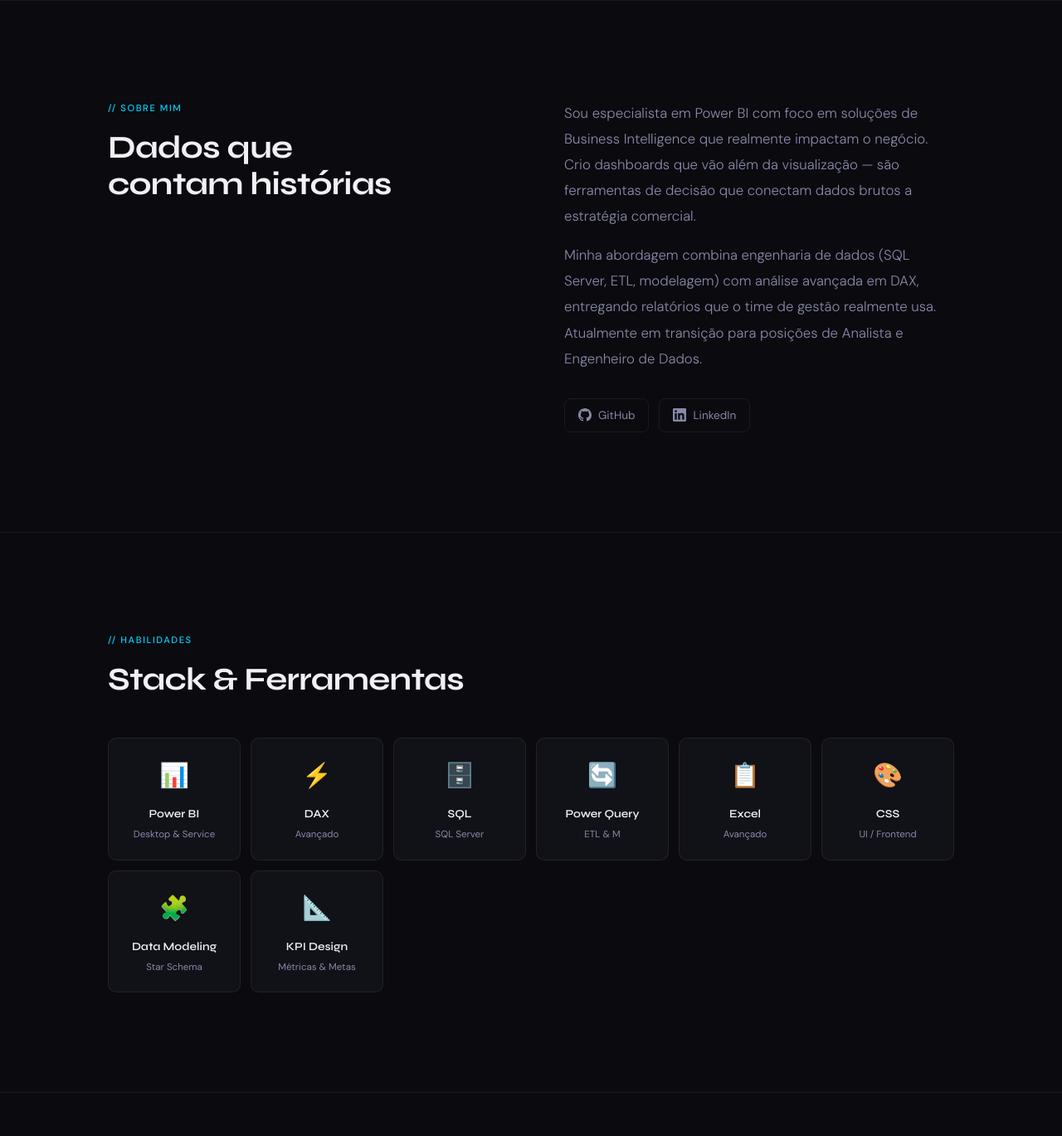
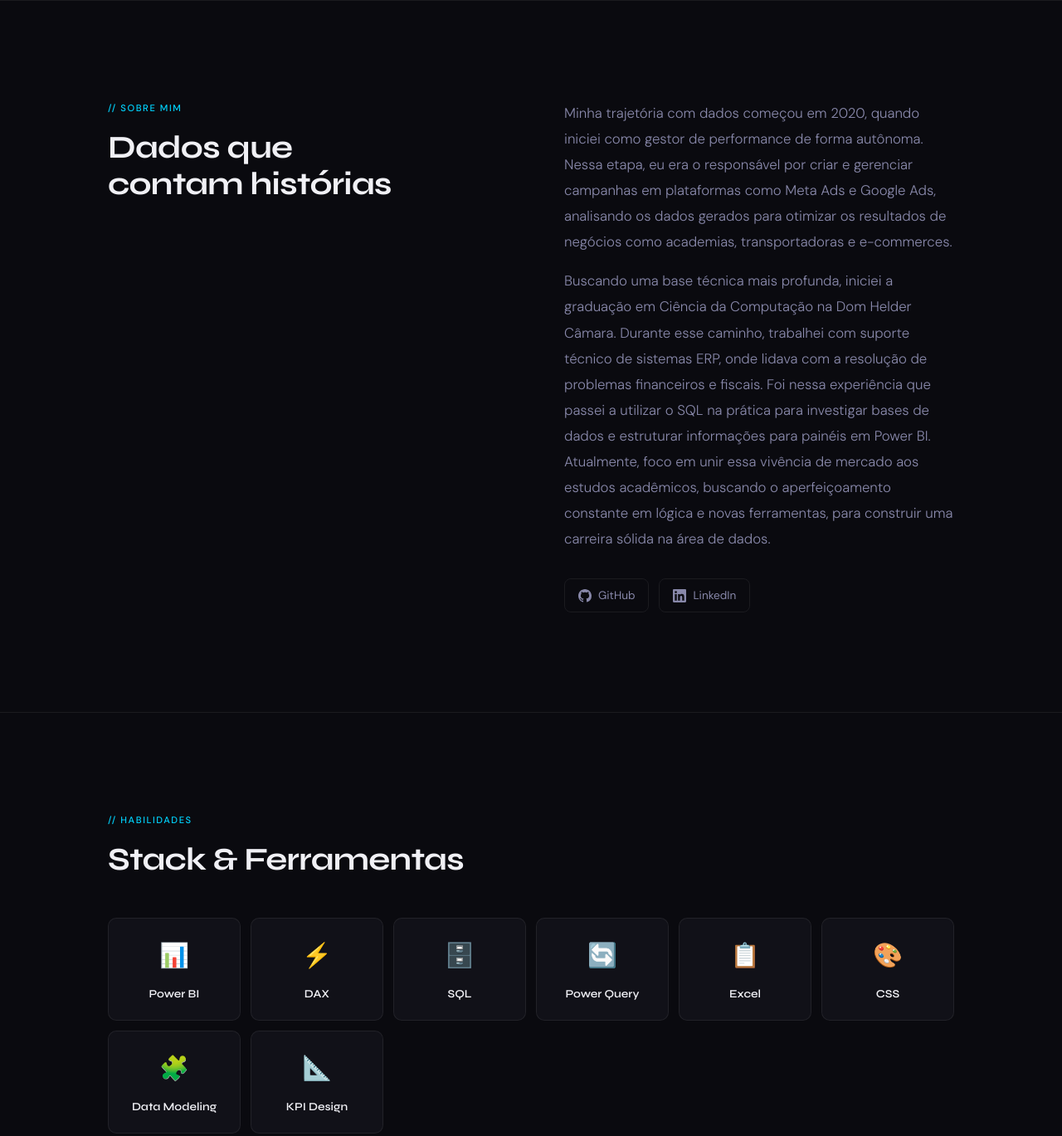
Before and after one commit to SammuelRabelo/portifolio, a plain HTML site: page index.html in a window 1280 px wide. Shown: the part 800-2169 px from the top of the page at 83% size. Drawn offline with Linux system fonts and the light colour scheme.

Commit message:
Update index.html
Segunda versão do portifólio

```diff
--- a/index.html
+++ b/index.html
@@ -777,7 +777,7 @@
           Sammuel<br>
           <span class="highlight">Rabelo</span>
         </h1>
-        <p class="hero-sub">Analista de BI & Dados — transformo dados em decisões estratégicas com Power BI, SQL e DAX.</p>
+        <p class="hero-sub">Analista de BI & Dados.</p>
         <div class="hero-ctas">
           <a href="#projetos" class="btn-primary">Ver projetos →</a>
           <a href="#contato" class="btn-secondary">Entre em contato</a>
@@ -821,8 +821,8 @@
       </div>
       <div class="fade-in">
         <div class="sobre-text">
-          <p>Sou especialista em Power BI com foco em soluções de Business Intelligence que realmente impactam o negócio. Crio dashboards que vão além da visualização — são ferramentas de decisão que conectam dados brutos a estratégia comercial.</p>
-          <p>Minha abordagem combina engenharia de dados (SQL Server, ETL, modelagem) com análise avançada em DAX, entregando relatórios que o time de gestão realmente usa. Atualmente em transição para posições de Analista e Engenheiro de Dados.</p>
+          <p>Minha trajetória com dados começou em 2020, quando iniciei como gestor de performance de forma autônoma. Nessa etapa, eu era o responsável por criar e gerenciar campanhas em plataformas como Meta Ads e Google Ads, analisando os dados gerados para otimizar os resultados de negócios como academias, transportadoras e e-commerces.</p>
+          <p>Buscando uma base técnica mais profunda, iniciei a graduação em Ciência da Computação na Dom Helder Câmara. Durante esse caminho, trabalhei com suporte técnico de sistemas ERP, onde lidava com a resolução de problemas financeiros e fiscais. Foi nessa experiência que passei a utilizar o SQL na prática para investigar bases de dados e estruturar informações para painéis em Power BI. Atualmente, foco em unir essa vivência de mercado aos estudos acadêmicos, buscando o aperfeiçoamento constante em lógica e novas ferramentas, para  construir uma carreira sólida na área de dados.</p>
         </div>
         <div class="social-links">
           <a href="https://github.com/SammuelRabelo" target="_blank" class="social-link">
@@ -850,42 +850,34 @@
       <div class="skill-item fade-in">
         <span class="skill-icon">📊</span>
         <div class="skill-name">Power BI</div>
-        <div class="skill-level">Desktop & Service</div>
       </div>
       <div class="skill-item fade-in">
         <span class="skill-icon">⚡</span>
         <div class="skill-name">DAX</div>
-        <div class="skill-level">Avançado</div>
       </div>
       <div class="skill-item fade-in">
         <span class="skill-icon">🗄️</span>
         <div class="skill-name">SQL</div>
-        <div class="skill-level">SQL Server</div>
       </div>
       <div class="skill-item fade-in">
         <span class="skill-icon">🔄</span>
         <div class="skill-name">Power Query</div>
-        <div class="skill-level">ETL & M</div>
       </div>
       <div class="skill-item fade-in">
         <span class="skill-icon">📋</span>
         <div class="skill-name">Excel</div>
-        <div class="skill-level">Avançado</div>
       </div>
       <div class="skill-item fade-in">
         <span class="skill-icon">🎨</span>
         <div class="skill-name">CSS</div>
-        <div class="skill-level">UI / Frontend</div>
       </div>
       <div class="skill-item fade-in">
         <span class="skill-icon">🧩</span>
         <div class="skill-name">Data Modeling</div>
-        <div class="skill-level">Star Schema</div>
       </div>
       <div class="skill-item fade-in">
         <span class="skill-icon">📐</span>
         <div class="skill-name">KPI Design</div>
-        <div class="skill-level">Métricas & Metas</div>
       </div>
     </div>
   </div>
@@ -936,7 +928,7 @@
 
           <div class="video-frame-wrap" id="video-frame-1">
             <!-- INSTRUÇÃO: substitua o src abaixo pelo seu link embed real -->
-            <iframe src="COLE_AQUI_O_LINK_EMBED_DO_VIDEO" allowfullscreen></iframe>
+            <iframe width="560" height="315" src="https://www.youtube.com/embed/HK3OZqMBa7o?si=xNuynCc_oSUsFQ_F" title="YouTube video player" frameborder="0" allow="accelerometer; autoplay; clipboard-write; encrypted-media; gyroscope; picture-in-picture; web-share" referrerpolicy="strict-origin-when-cross-origin" allowfullscreen></iframe>
           </div>
         </div>
 
@@ -1000,8 +992,8 @@
   <div class="container">
     <div class="contato-inner fade-in">
       <p class="section-label">// contato</p>
-      <h2 class="section-title">Vamos conversar?</h2>
-      <p class="contato-desc">Estou aberto a oportunidades em análise de dados, BI e engenharia de dados. Me chame!</p>
+      <h2 class="section-title">Informações</h2>
+      <p class="contato-desc">Estou aberto a oportunidades de estágio em análise de dados, BI e engenharia de dados. </p>
 
       <div class="contact-grid">
         <a href="https://www.linkedin.com/in/sammuelrabelo" target="_blank" class="contact-item">
```
